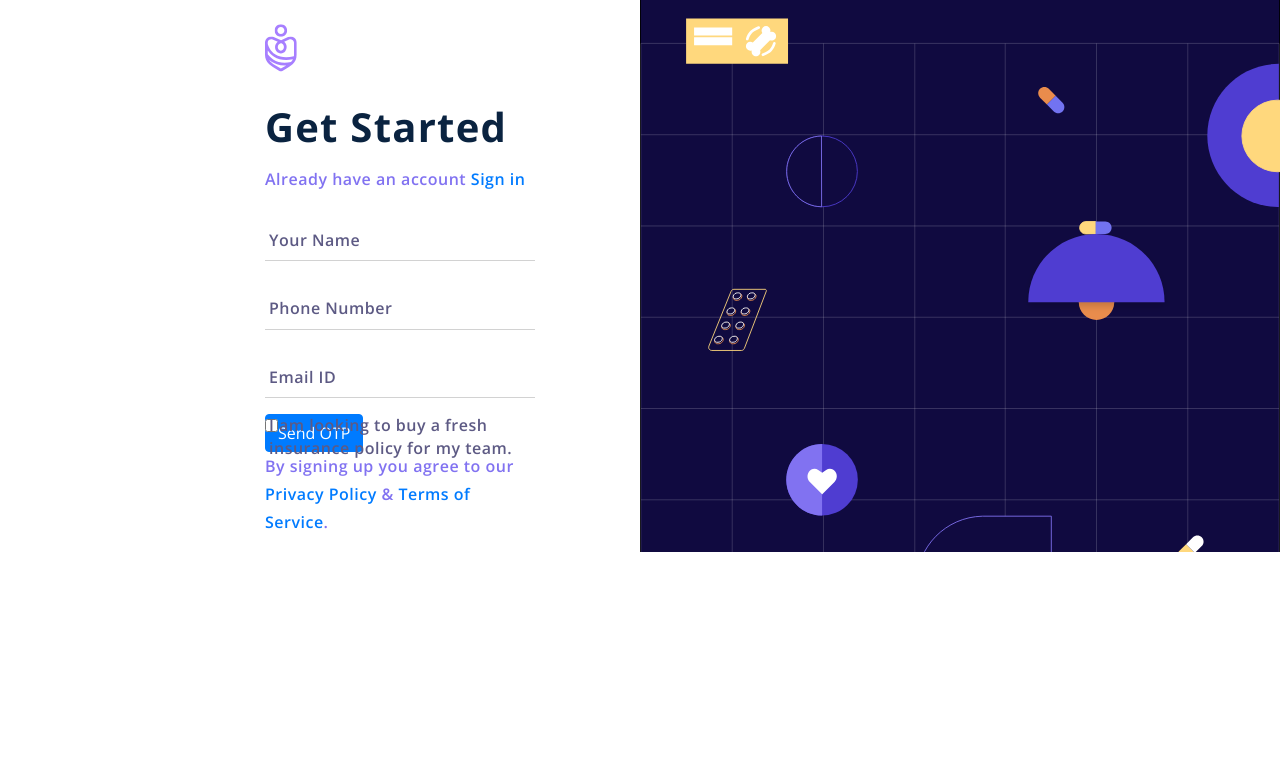
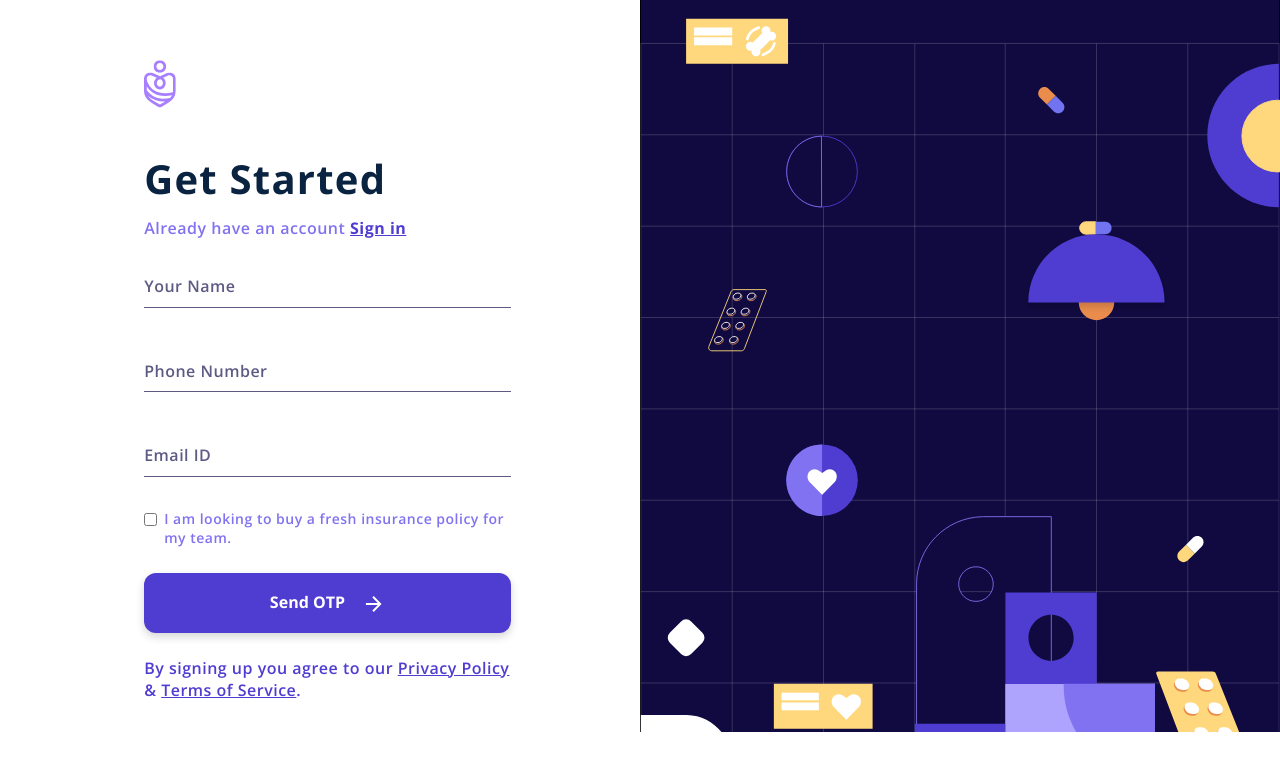
Before and after one commit to kant707/insure-my-team, a website: page index.html in a window 1280 px wide. Drawn offline with nearby package versions, Linux system fonts and the light colour scheme.

Commit message:
onboardin almost complete

```diff
--- a/assets/scss/partials/_common.scss
+++ b/assets/scss/partials/_common.scss
@@ -1,3 +1,4 @@
+@import "variables";
 @import "rem";
 // Bootstrap overrides
 .custom-control-label::before {
@@ -6,17 +7,19 @@
 .custom-switch .custom-control-label::after {
   top: calc(.15rem + 2px);
 }
-.theme-color {}
-.theme-color-2 {
-  color: #ec6729;
-}
+
 
 // My Reusable
 span,
 svg {
   display: inline-block;
 }
-
+a {
+  color: $primary-purple;
+  &:hover {
+    color: $primary-purple;
+  }
+}
 .fz8 {
   font-size: rem(8px);
 }
@@ -94,3 +97,18 @@ svg {
   letter-spacing: 1.25px;
   color: #0a2340;
 }
+.shade-primary {
+  color: $primary-purple;
+}
+.shade-secondary {
+  color: $secondary-purple;
+}
+.shade-tertiary {
+  color: $tertiary-purple;
+}
+.link-underline {
+  text-decoration: underline;
+  &:hover {
+    text-decoration: none;
+  }
+}
--- /dev/null
+++ b/assets/scss/partials/_form-elements.scss
@@ -0,0 +1,109 @@
+@import "variables";
+
+.btn {
+  background: $primary-purple;
+  border-radius: 12px;
+  box-shadow: 0 4px 8px 0 rgba(0, 0, 0, 0.16);
+  min-height: 60px;
+  color: $white;
+  font-size: 16px;
+  font-weight: bold;
+  &:hover {
+    color: $white;
+  }
+
+  &.full {
+    width: 100%;
+  }
+}
+
+.custom-form-group {
+  position: relative;
+  padding: 15px 0 0;
+  margin-top: 10px;
+}
+
+.custom-form-field {
+  font-family: inherit;
+  width: 100%;
+  border: 0;
+  border-bottom: 1px solid $shade-2;
+  outline: 0;
+  font-size: 16px;
+  font-weight: 600;
+  color: $primary;
+  padding: 7px 0 7px 2px;
+  background: transparent;
+  transition: border-color 0.2s;
+}
+
+.custom-form-field::placeholder {
+  color: transparent;
+}
+
+.custom-form-label,
+.custom-form-field:placeholder-shown ~ .custom-form-label {
+  font-size: 16px;
+  cursor: text;
+  top: 20px;
+  left: 0;
+}
+.custom-form-label,
+.custom-form-field:focus ~ .custom-form-label {
+  position: absolute;
+  top: 0;
+  left: 0;
+  display: block;
+  transition: 0.2s;
+  font-size: 14px;
+  color: $shade-2;
+  font-weight: 600;
+}
+
+.custom-form-field:focus ~ .custom-form-label {
+  color: $secondary-purple;
+}
+
+.custom-form-field:focus {
+  padding-bottom: 6px;
+  border-bottom: 2px solid $secondary-purple;
+}
+
+.custom-form-group {
+  &.textarea-group {
+    .textarea-input {
+      border: 1px solid #d2d2d2;
+      border-radius: 2px;
+
+      &:focus {
+        border-bottom: 2px solid #009788;
+
+        ~ .custom-form-label {
+          color: #009788;
+        }
+      }
+    }
+
+    .custom-form-field:focus ~ .custom-form-label {
+      background-color: #fff;
+      padding-right: 2px;
+      padding-left: 2px;
+      position: absolute;
+      top: 7px;
+    }
+  }
+}
+
+
+// HTML Markup reference
+/*
+<div class="custom-form-group">
+<input type="email" id="email" class="custom-form-field" placeholder="Your Email">
+<label for="email" class="custom-form-label">Your Email</label>
+</div>
+
+<div class="custom-form-group textarea-group">
+<textarea id="message" class="custom-form-field textarea-input" placeholder="Your Message" rows="6"></textarea>
+<label for="message" class="custom-form-label">Your Message</label>
+</div>
+*/
--- a/assets/scss/partials/_variables.scss
+++ b/assets/scss/partials/_variables.scss
@@ -1,21 +1,22 @@
-$primary-dark: #4e5254;
-$primary-orange: #ea8523;
-$main-bg: #f6f6f6;
+// primary, secondary, tertiary, quaternary
+
+$primary: #0a2340;
+
+$shade-1: #100a40;
+$shade-2: #5d5a84;
+$shade-3: #585570;
+
+$black-3: #333;
+$black-6: #666;
+$black-9: #999;
+
+$primary-orange: #e98c4c;
+$secondary-orange: #ffd87d;
+$tertiary-orange: #ffd87d;
+
+$primary-purple: #4f3dd1;
+$secondary-purple: #8172f1;
+$tertiary-purple: #aea3fd;
+
 $white: #fff;
-
-
-
-
-$a: #100a40;
-$b: #4f3dd1;
-$c: #8172f1;
-$d: #aea3fd;
-$e: #585570;
-
-$f: #e98c4c;
-$g: #ffd87d;
-$h: #ffd0a6;
-$i: #fafafa;
-$j: #999999;
-
-$z: #f00;
+$white-grey: #fafafa;
--- a/assets/scss/style.scss
+++ b/assets/scss/style.scss
@@ -2,11 +2,14 @@
 @import "partials/common";
 @import "partials/gutter";
 @import "partials/rem";
+@import "partials/form-elements";
 //@import "pages/optional-services";
 
 body {
+  color: $primary;
   font-family: 'Open Sans',sans-serif;
   font-size: rem(14px);
+  font-weight: 600;
   line-height: 1.4;
   letter-spacing: .5px;
 }
@@ -32,6 +35,10 @@ input[type=number].num::-webkit-outer-spin-button {
     right: 0;
     height: 100%;
     width: 50%;
+
+    @media (max-width: 991px) {
+      content: none;
+    }
   }
 }
 
@@ -42,75 +49,80 @@ input[type=number].num::-webkit-outer-spin-button {
 .brand-logo {
 
 }
+.onboarding-header {
+  padding-top: 60px;
+  padding-bottom: 40px;
+}
 
 
-
-// anuj css
-
-.side-a{
-  p{
-    font-size: 16px;
-    font-weight: 600;
-    font-stretch: normal;
-    font-style: normal;
-    line-height: 1.75;
-    letter-spacing: 0.5px;
-    color: #8172f1;
-  }
-
-  .form-group {
-    position: relative;
-    padding: 15px 0 0;
-    margin-top: 10px;
-  }
-
-  .form-field {
-    font-family: inherit;
-    width: 100%;
-    border: 0;
-    border-bottom: 1px solid #d2d2d2;
-    outline: 0;
-    font-size: 16px;
-    color: #000;
-    padding: 7px 0 7px 4px;
-    background: transparent;
-    transition: border-color 0.2s;
-  }
-
-  .form-field::placeholder {
-    color: transparent;
-  }
-
-  .form-field:placeholder-shown ~ .form-label {
-    font-size: 16px;
-    cursor: text;
-    top:20px;
-    left: 4px;
-  }
-
-  label,
-  .form-field:focus ~ .form-label {
-    position: absolute;
-    top: 0;
-    left: 4px;
-    display: block;
-    transition: 0.2s;
-    font-size: 16px;
-    font-weight: 600;
-    letter-spacing: 0.5px;
-    color: #5d5a84;
-  }
-
-  .form-field:focus ~ .form-label {
-    color: $b;
-  }
-
-  .form-field:focus {
-    padding-bottom: 6px;
-    border-bottom: 2px solid #4f3dd1;
-  }
-   .sendotp{
-
-   }
-
-  }
+//
+//// anuj css
+//
+//.side-a{
+//  p{
+//    font-size: 16px;
+//    font-weight: 600;
+//    font-stretch: normal;
+//    font-style: normal;
+//    line-height: 1.75;
+//    letter-spacing: 0.5px;
+//    color: #8172f1;
+//  }
+//
+//  .form-group {
+//    position: relative;
+//    padding: 15px 0 0;
+//    margin-top: 10px;
+//  }
+//
+//  .form-field {
+//    font-family: inherit;
+//    width: 100%;
+//    border: 0;
+//    border-bottom: 1px solid #d2d2d2;
+//    outline: 0;
+//    font-size: 16px;
+//    color: #000;
+//    padding: 7px 0 7px 4px;
+//    background: transparent;
+//    transition: border-color 0.2s;
+//  }
+//
+//  .form-field::placeholder {
+//    color: transparent;
+//  }
+//
+//  .form-field:placeholder-shown ~ .form-label {
+//    font-size: 16px;
+//    cursor: text;
+//    top:20px;
+//    left: 4px;
+//  }
+//
+//  label,
+//  .form-field:focus ~ .form-label {
+//    position: absolute;
+//    top: 0;
+//    left: 4px;
+//    display: block;
+//    transition: 0.2s;
+//    font-size: 16px;
+//    font-weight: 600;
+//    letter-spacing: 0.5px;
+//    color: #5d5a84;
+//  }
+//
+//  .form-field:focus ~ .form-label {
+//    color: $b;
+//  }
+//
+//  .form-field:focus {
+//    padding-bottom: 6px;
+//    border-bottom: 2px solid #4f3dd1;
+//  }
+//   .sendotp{
+//
+//   }
+//
+//  }
+//
--- a/index.html
+++ b/index.html
@@ -15,41 +15,42 @@
 <body>
   <div class="wrapper">
     <div class="container-fluid">
-
         <div class="container">
           <div class="row">
-            <div class="col-sm-6 side-a">
+            <div class="col-sm-12 col-md-12 col-lg-6">
               <div class="col-8 mx-auto">
-                <header class="main-header">
+                <header class="onboarding-header">
                   <a href="" class="brand-logo">
                     <img src="./assets/images/icons/brand-logo.svg" class="brand-logo-icon" alt="" />
                   </a>
                 </header>
                 <h1 class="main-heading">Get Started</h1>
-                <p>Already have an account <span><a href="#">Sign in</a></span></p>
+                <p class="shade-secondary fz16">Already have an account <a href="#" class="fw700 link-underline">Sign in</a></p>
                 <form>
-                  <div class="form-group">
-                    <input type="text" id="" class="form-field" placeholder="Your name">
-                    <label for="text" class="form-label">Your Name</label>
+                  <div class="custom-form-group mb32">
+                    <input type="email" id="userName" class="custom-form-field" placeholder="Your Name">
+                    <label for="userName" class="custom-form-label">Your Name</label>
                   </div>
-                  <div class="form-group">
-                    <input type="tel" id="" class="form-field" placeholder="Phone Number">
-                    <label for="tel" class="form-label">Phone Number</label>
+                  <div class="custom-form-group mb32">
+                    <input type="tel" id="phoneNumber" class="custom-form-field" placeholder="Phone Number">
+                    <label for="phoneNumber" class="custom-form-label">Phone Number</label>
                   </div>
-                  <div class="form-group">
-                    <input type="email" id="email" class="form-field" placeholder="Email ID">
-                    <label for="email" class="form-label">Email ID</label>
+                  <div class="custom-form-group mb32">
+                    <input type="email" id="userEmail" class="custom-form-field" placeholder="Email ID">
+                    <label for="userEmail" class="custom-form-label">Email ID</label>
                   </div>
 
-                  <div class="form-check">
+                  <div class="form-check mb25">
                     <input type="checkbox" class="form-check-input" id="exampleCheck1">
-                    <label class="form-check-label" for="exampleCheck1">I am looking to buy a fresh insurance policy for my team.</label>
+                    <label class="form-check-label shade-secondary" for="exampleCheck1">I am looking to buy a fresh insurance policy for my team.</label>
                   </div>
-                  <button type="submit" class="btn btn-primary">Send OTP</button>
-                  <p>
-                    By signing up you agree to our <a href="#">Privacy Policy</a> & <a href="#">Terms of Service</a>.
+                  <button type="submit" class="btn full mb24">
+                    Send OTP
+                    <svg xmlns="http://www.w3.org/2000/svg" class="ml12" width="24" height="24"><defs><filter id="a"><feColorMatrix in="SourceGraphic" values="0 0 0 0 1.000000 0 0 0 0 1.000000 0 0 0 0 1.000000 0 0 0 1.000000 0"/></filter></defs><g filter="url(#a)" transform="translate(-91)" fill="none" fill-rule="evenodd"><path fill="#2E2E2E" d="M95.906 13h11.883l-5.458 5.59 1.386 1.41 7.811-8-7.811-8-1.376 1.41 5.448 5.59H95.906v2"/></g></svg>
+                  </button>
+                  <p class="fz16 shade-primary mb30">
+                    By signing up you agree to our <a href="#" class="link-underline">Privacy Policy</a> & <a href="#" class="link-underline">Terms of Service</a>.
                   </p>
-
                 </form>
               </div>
 
```
Also changed, not shown: assets/bootstrap/css/bootstrap-grid.css, assets/bootstrap/css/bootstrap.min.css, assets/css/style.css, 1 other file.
